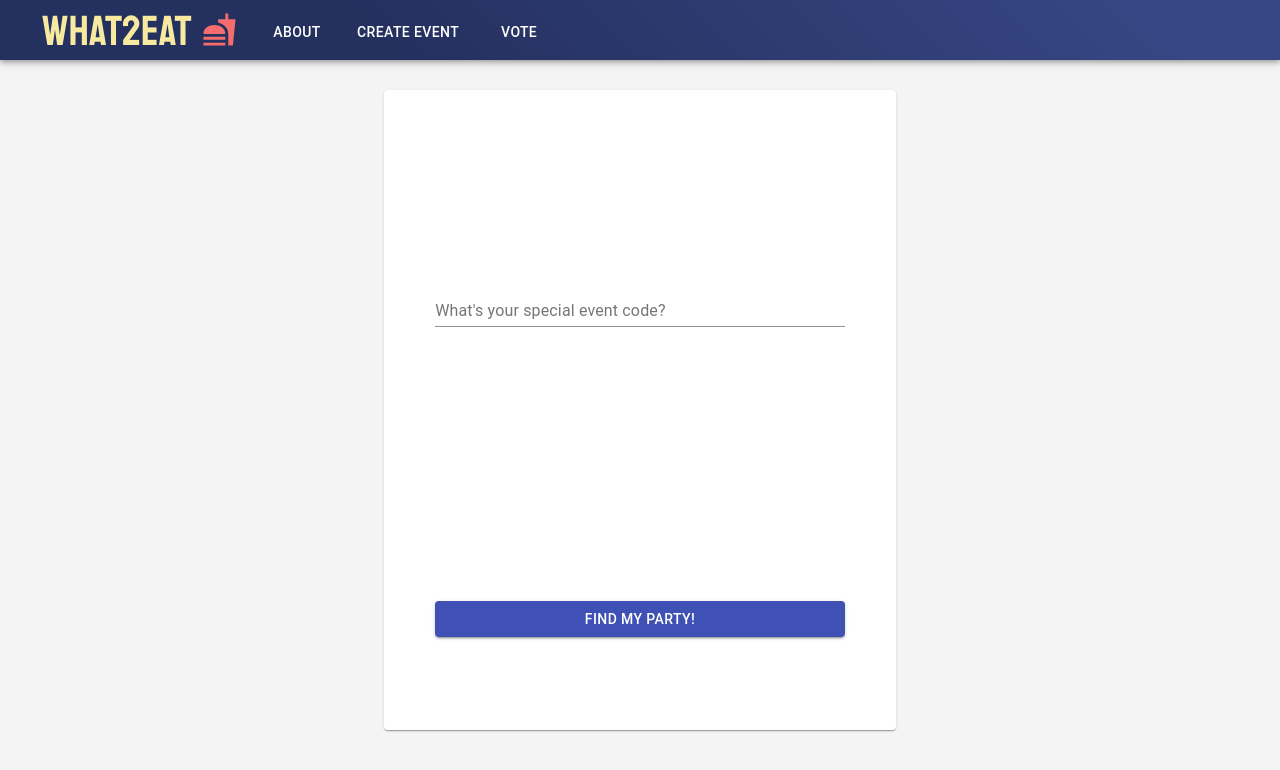
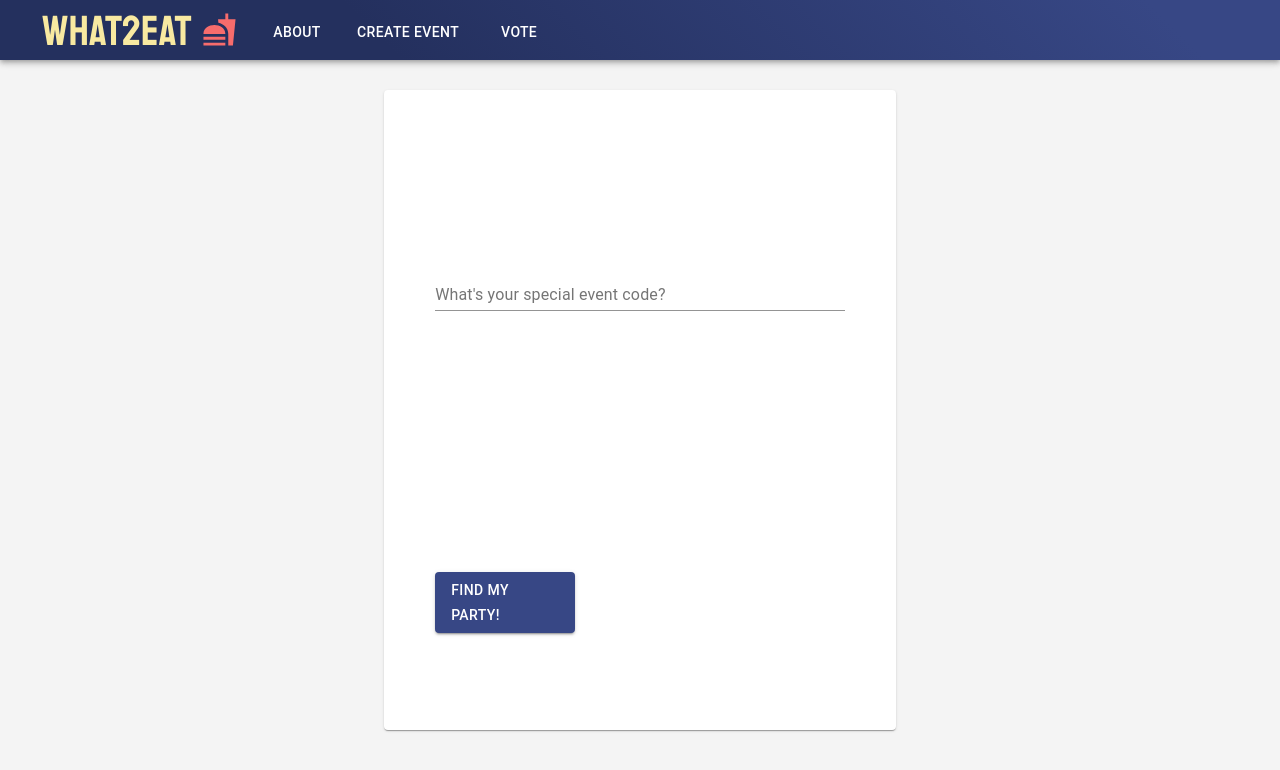
Before and after one commit to gabby-delforge/what2eat, a React (Create React App) app: page /vote in a window 1280 px wide. Shown: the top 770 px of the page. Built offline with nearby package versions, Linux system fonts and the light colour scheme.

Commit message:
aeshitic

```diff
--- a/src/App.css
+++ b/src/App.css
@@ -65,7 +65,11 @@
 }
 
 .create-event-submit {
-  margin: 20px 0px;
+  width: 30%;
+  min-width: 10em !important;
+  margin: auto !important;
+  background-color: #374785 !important;
+  margin: 20px 0px !important;
 }
 
 .navbar {
--- a/src/EventCreator.js
+++ b/src/EventCreator.js
@@ -124,7 +124,7 @@ export default class EventCreator extends Component {
             type="submit"
             variant="contained"
             color="primary"
-            style={{width: "50%", margin: "0 auto"}}
+            style={{margin: "auto"}}
             className="create-event-submit"
           >
             Create Event
```
